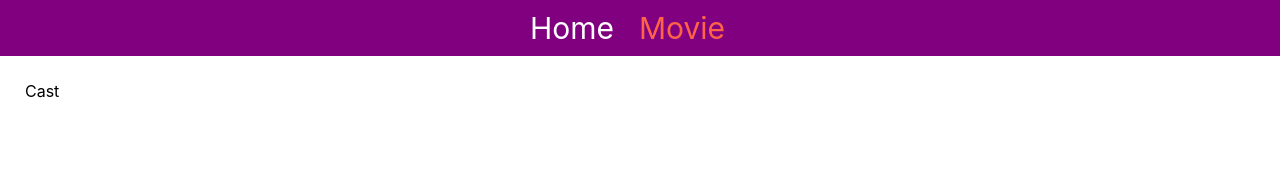
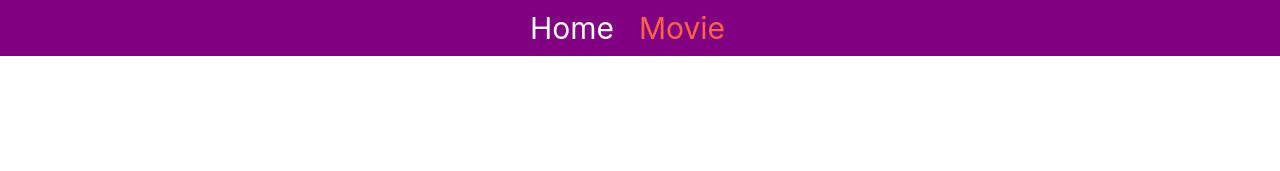
Before and after one commit to andriibeha/goit-react-hw-05-movies, a React (Create React App) app: page /movie/1/credits in a window 1280 px wide. Shown: the top 171 px of the page. Built offline with nearby package versions, Linux system fonts and the light colour scheme.

Commit message:
add some

```diff
--- a/src/components/Cast/Cast.jsx
+++ b/src/components/Cast/Cast.jsx
@@ -1,9 +1,11 @@
-import React from 'react'
-
+import React from 'react';
+import { Outlet } from 'react-router-dom';
 
 const Cast = () => {
     return (
-        <div>Cast</div>
+        <>
+            <Outlet />
+        </>
     )
 };
 
--- a/src/components/TrendItem/TrendItem.jsx
+++ b/src/components/TrendItem/TrendItem.jsx
@@ -1,4 +1,4 @@
-import {useParams} from 'react-router-dom'
+import {useParams, Outlet  } from 'react-router-dom'
 import {useEffect, useState} from 'react';
 import { fetchFilmById } from 'services/api';
 import { Link } from 'react-router-dom'
@@ -39,8 +39,13 @@ const TrendItem = () => {
             <ul className={s.list}>
                 <Link className={s.link} to="/movie/:id/credits" >Cast</Link>
                 <Link className={s.link} to="/movie/:id/reviews">Reviews</Link>
+
+
             </ul>
+
+            <Outlet />
         </>
+
     )
 };
 
```
